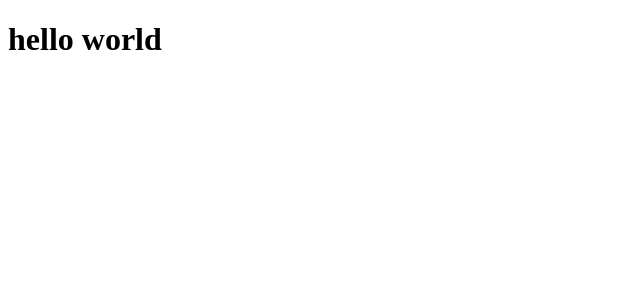
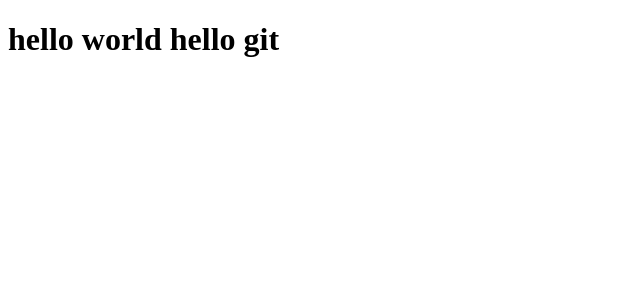
Before and after one commit to cabbage-seller/lion, a Vue app: page / in a window 1280 px wide. Shown: the top 300 px of the page, without its empty margins (0-640 px from the left). Built offline with nearby package versions, Linux system fonts and the light colour scheme.

Commit message:
#1 Edit Text

```diff
--- a/src/App.vue
+++ b/src/App.vue
@@ -1,5 +1,5 @@
 <template>
-  <h1>hello world</h1>
+  <h1>hello world hello git</h1>
 </template>
 
 <script>
```
